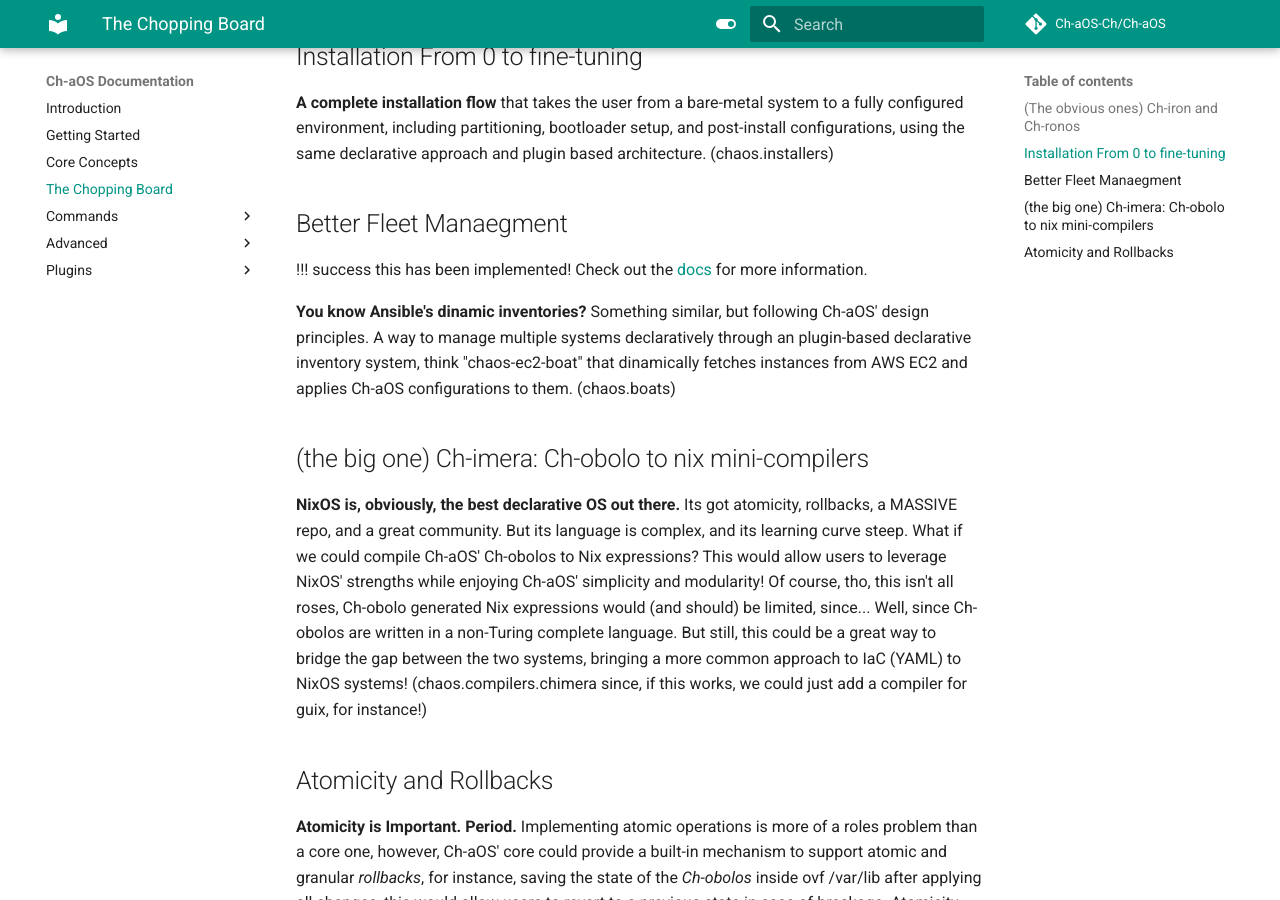
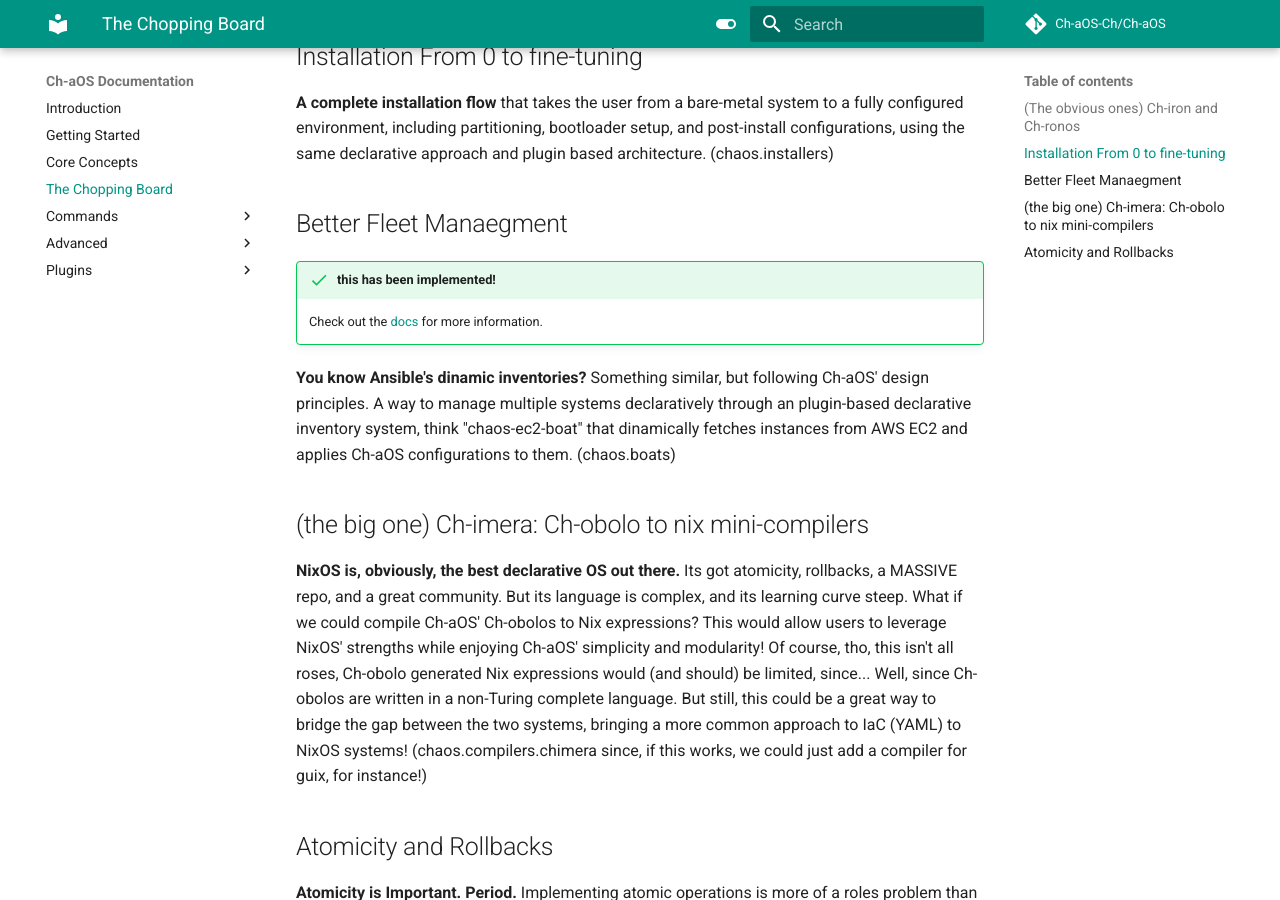
Before and after one commit to Ch-aOS-Ch/Ch-aOS, an MkDocs documentation site: the page built from docs/chopping-board.md, in a window 1280 px wide and 900 px high, scrolled down 400 px. Built offline with MkDocs 1.6.1 and Material for MkDocs 9.7.7, drawn with Linux system fonts in a browser that asks for light colours; comment, search, counter and statistics services are not loaded.

Commit message:
Fix success message formatting in chopping-board.md
Updated success message formatting in documentation.

```diff
--- a/docs/chopping-board.md
+++ b/docs/chopping-board.md
@@ -12,7 +12,7 @@
 
 ## Better Fleet Manaegment
 
-!!! success this has been implemented!
+!!! success "this has been implemented!"
     Check out the [docs](./advanced/boats.md) for more information.
 
 **You know Ansible's dinamic inventories?** Something similar, but following Ch-aOS' design principles. A way to manage multiple systems declaratively through an plugin-based declarative inventory system, think "chaos-ec2-boat" that dinamically fetches instances from AWS EC2 and applies Ch-aOS configurations to them. (chaos.boats)
```
